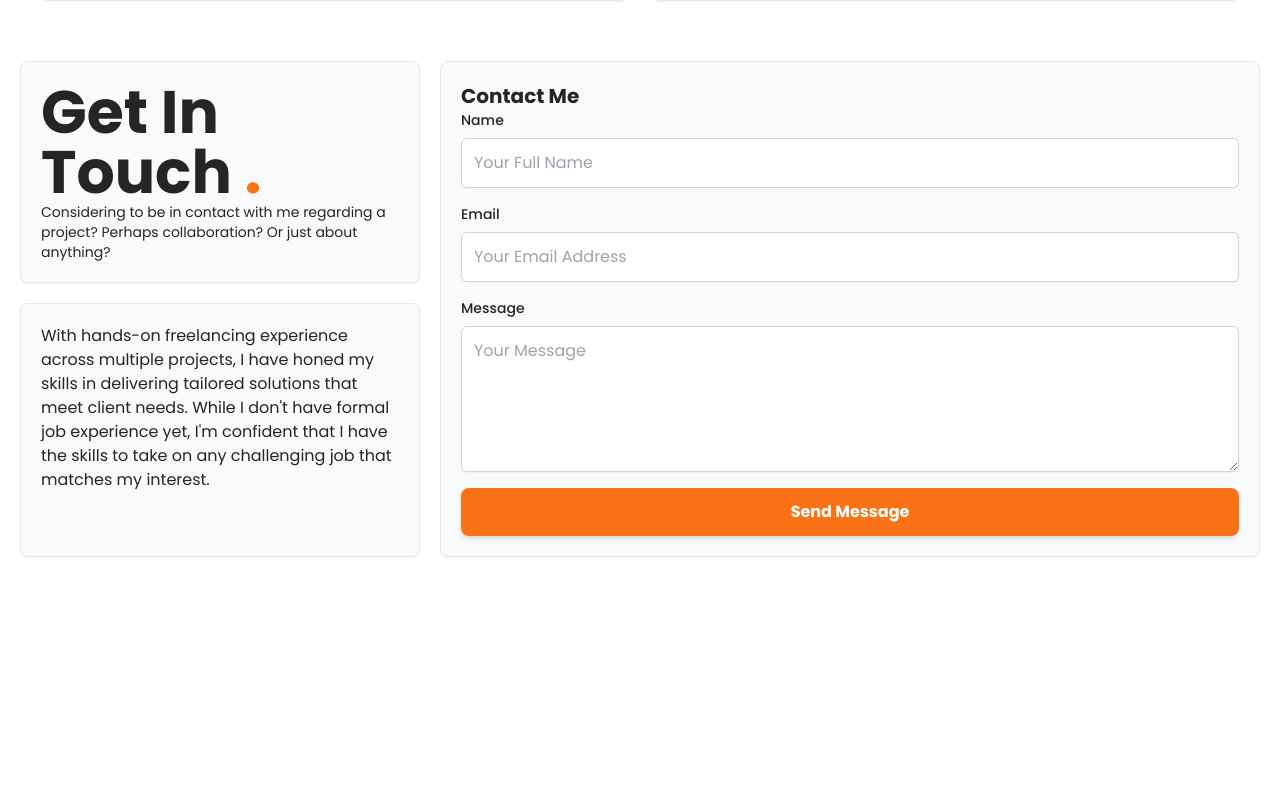
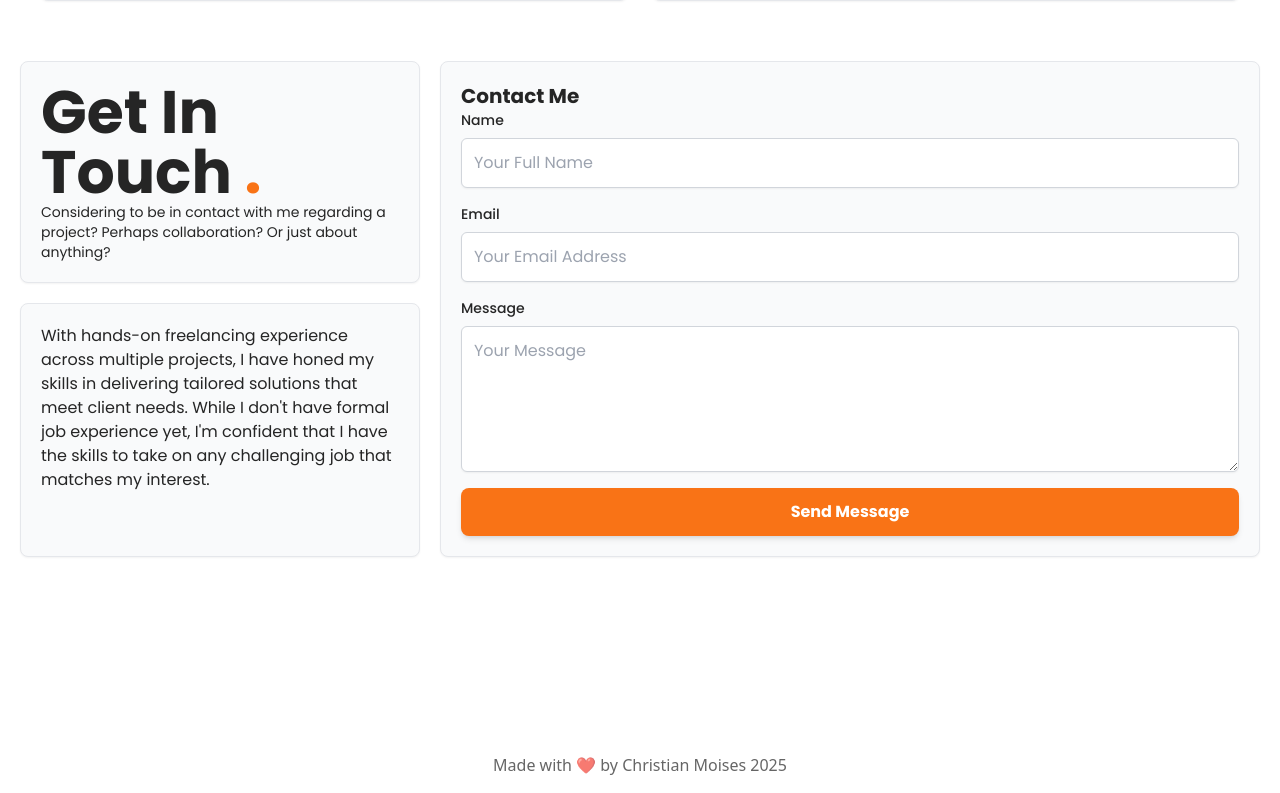
Before and after one commit to moisesxtian/websiteportfolio, a React (Vite) app: page / in a window 1280 px wide. Shown: the part 3475-4268 px from the top of the page. Before the commit the page ends 4052 px from the top, so only its background shows below. Built offline with nearby package versions, Linux system fonts and the light colour scheme.

Commit message:
Footer
Added Simple Footer

```diff
--- a/src/App.tsx
+++ b/src/App.tsx
@@ -5,6 +5,7 @@ import Projects from "./components/Projects";
 import Certificates from "./components/Certificates"
 import Experience from "./components/Experience"
 import Contact from "./components/Contact"
+import Footer from "./components/Footer"
 
 
 function App(){
@@ -16,6 +17,7 @@ function App(){
       <Certificates/>
       <Experience/>
       <Contact/>
+      <Footer/>
     </div>
 
   );
--- /dev/null
+++ b/src/components/Footer.tsx
@@ -0,0 +1,9 @@
+const Footer: React.FC = () => {
+    return (
+      <footer className="w-full  text-white text-center py-4">
+        <p className="pt-40 text-secondary-color opacity-70">Made with ❤️ by Christian Moises 2025</p>
+      </footer>
+    );
+  };
+
+  export default Footer;
```
